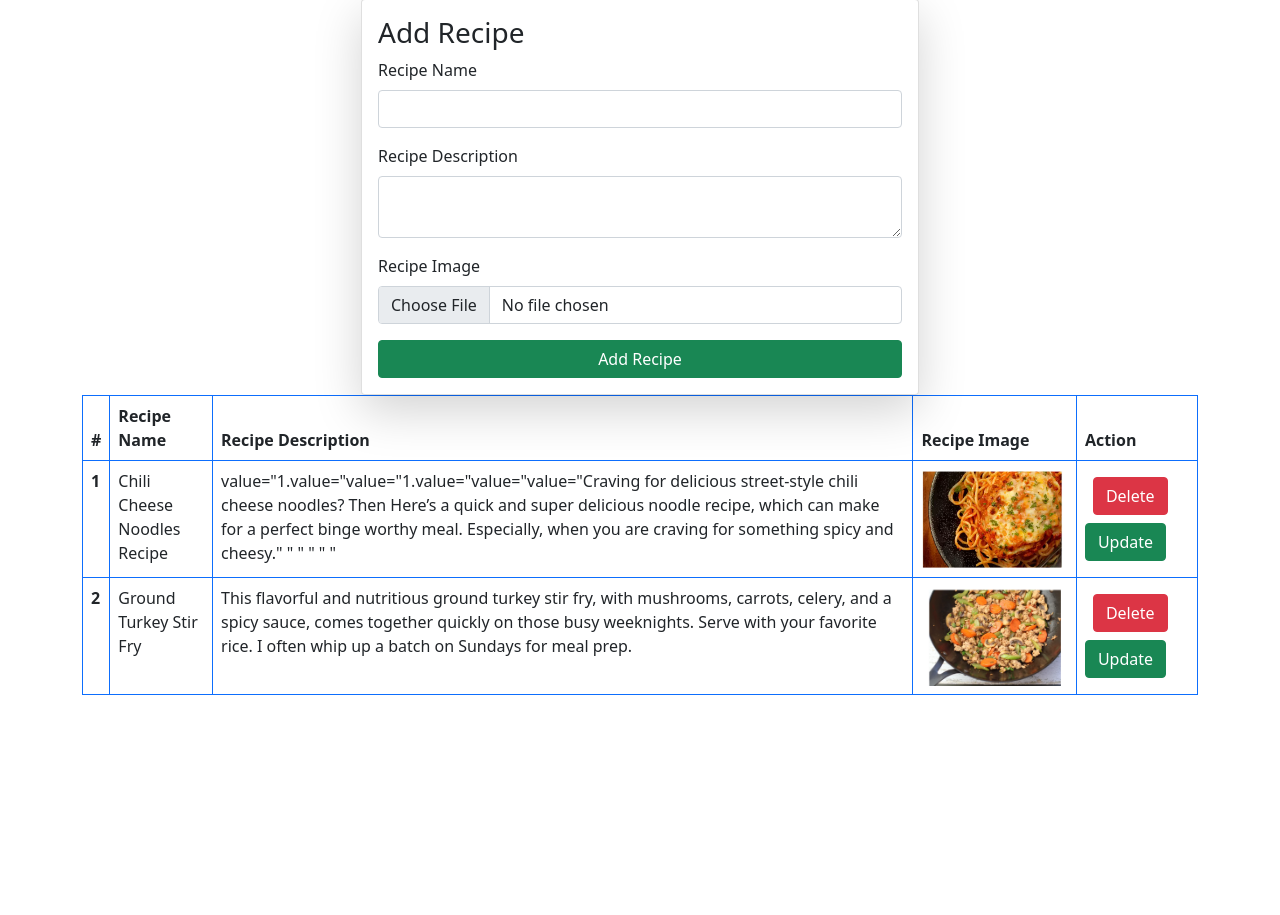
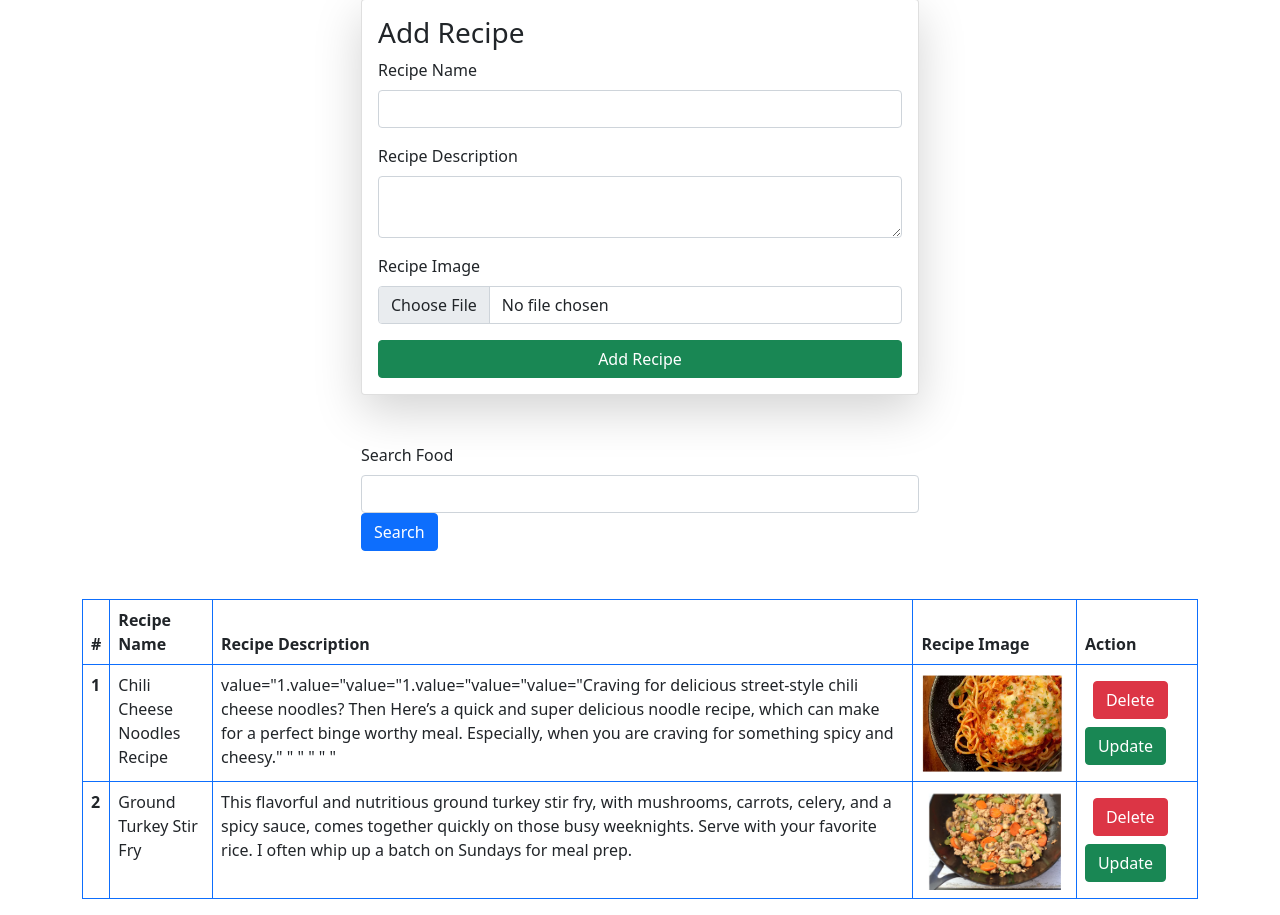
Before and after one commit to haseeb4339/RecipeProject, a Django app: page /recipes/ in a window 1280 px wide. Shown: the part 49-964 px from the top of the page. Before the commit the page ends 744 px from the top, so only its background shows below. Run offline with Django 5.2, Linux system fonts and the light colour scheme; data comes from the database, SQL or seed files in the repository.

Commit message:
add search functionality

```diff
--- a/recipeproject/templates/recipes.html
+++ b/recipeproject/templates/recipes.html
@@ -3,9 +3,14 @@
 
 {% block start %}
 
+<div class="container mt-5">
+
+</div>
+
 <div class="container mt-5" >
 
     <form class="col-6 mx-auto card p-3 shadow-lg" method="POST" enctype="multipart/form-data">
+
       {% csrf_token %}
       <h3>Add Recipe</h3>
         <div class="mb-3">
@@ -26,7 +31,25 @@
         <button type="submit" class="btn btn-success">Add Recipe</button>
       </form>
 
-      <table class="table table-bordered border-primary">
+      <div class="mt-5">
+        <div class="mx-auto col-6">
+          <div class="nb3">
+            <form>
+              <label for="exampleInputEmail1" class="form-label">Search Food</label>
+              <input type="text" name="search" class="form-control">
+
+
+            <div>
+              <button type="submit" class="btn btn-primary">Search</button>
+
+            </div>
+            </form>
+        </div>
+
+
+      </div>
+
+      <table class="table table-bordered border-primary mt-5">
 
         <thead>
           <tr>
--- a/recipeproject/vege/views.py
+++ b/recipeproject/vege/views.py
@@ -23,6 +23,9 @@
         return redirect('/recipes/')
 
     queryset = Recipe.objects.all()
+
+    if request.GET.get('search'):
+        queryset = queryset.filter(recipe_name__icontains = request.GET.get('search'))
 
     context = {'Recipes': queryset}
 
```
